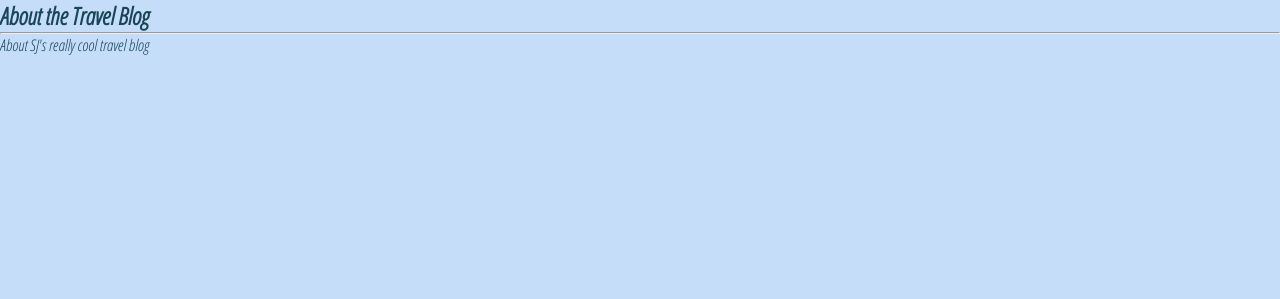
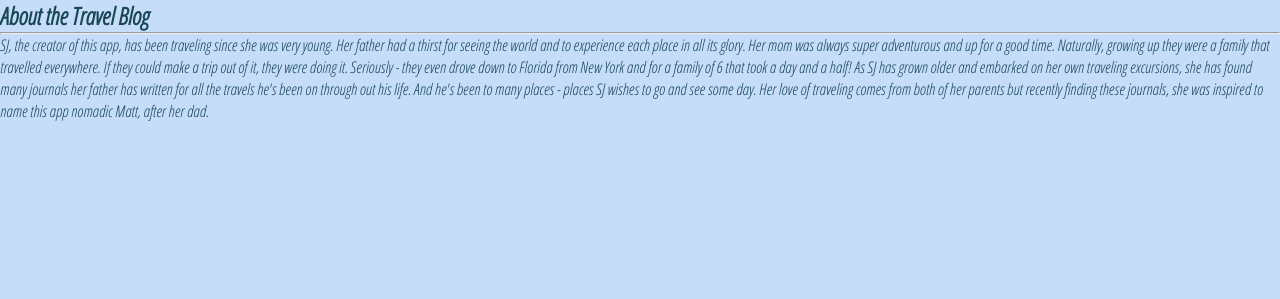
Before and after one commit to sarahgaled/Nomadic-Matt, a Django app: page /about/ in a window 1280 px wide. Shown: the part 91-390 px from the top of the page. Run offline with Django 3.2, Linux system fonts and the light colour scheme.

Commit message:
added an about paragraph

```diff
--- a/main_app/templates/about.html
+++ b/main_app/templates/about.html
@@ -5,7 +5,7 @@
 <h1>About the Travel Blog</h1>
 <hr />
 <p>
-  About SJ's really cool travel blog
+  SJ, the creator of this app, has been traveling since she was very young. Her father had a thirst for seeing the world and to experience each place in all its glory. Her mom was always super adventurous and up for a good time. Naturally, growing up they were a family that travelled everywhere. If they could make a trip out of it, they were doing it. Seriously - they even drove down to Florida from New York and for a family of 6 that took a day and a half! As SJ has grown older and embarked on her own traveling excursions, she has found many journals her father has written for all the travels he's been on through out his life. And he's been to many places - places SJ wishes to go and see some day. Her love of traveling comes from both of her parents but recently finding these journals, she was inspired to name this app nomadic Matt, after her dad.
 </p>
 
 {% endblock %}
```
